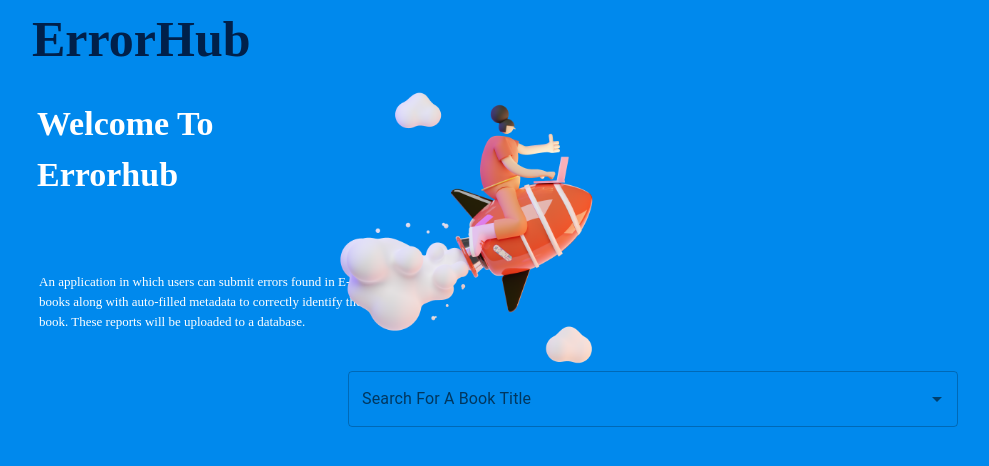
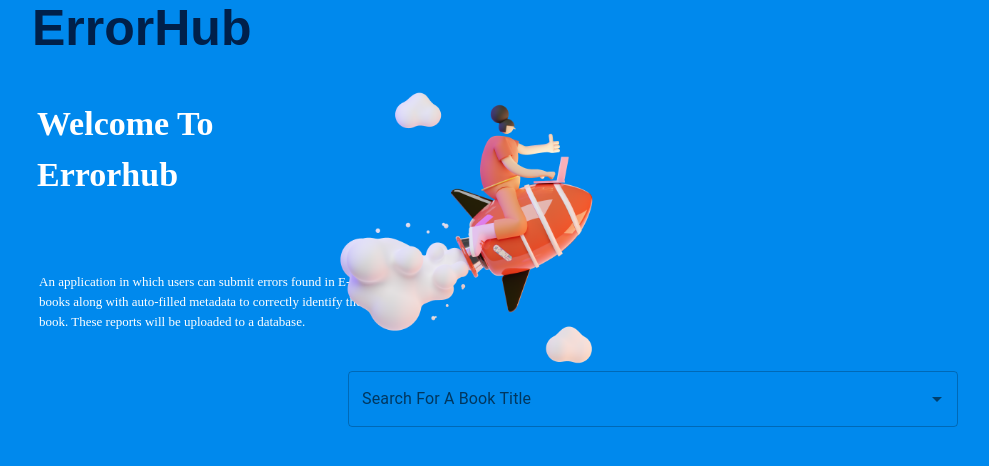
Before and after one commit to Dada-Tech/error-hub, a React (Create React App) app: page / in a window 1280 px wide. Shown: the top 466 px of the page, without its empty margins (36-1025 px from the left). Built offline with nearby package versions, Linux system fonts and the light colour scheme.

Commit message:
few tweaks

```diff
--- a/src/pages/Home/Home.module.scss
+++ b/src/pages/Home/Home.module.scss
@@ -1,18 +1,31 @@
+.errorhublogo {
+  background-color: transparent;
+  height: 56px;
+  left: 0px;
+  position: absolute;
+  top: 16px;
+  width: 59px;
+}
+
 .header {
-  position: absolute;
-  width: 204px;
-  height: 79px;
-  left: 68px;
-  top: 0px;
-
-  font-family: 'Saira SemiCondensed', serif;
+  //ackground-color: transparent;
+  color: #00204a;
+  font-family: var(--font-family-saira_semicondensed-semibold);
+  font-size: 50px;
   font-style: normal;
   font-weight: 600;
-  font-size: 50px;
-  line-height: 79px;
+  height: auto;
+  left: 68px;
+  letter-spacing: 0.00px;
+  line-height: normal;
+  mix-blend-mode: normal;
+  position: absolute;
+  text-align: left;
+  top: -1px;
+  width: auto;
   /* identical to box height */
 
-  color: #00204A;
+  //color: #00204A;
 }
 
 .typography {
@@ -39,7 +52,7 @@
   display: flex;
   flex-direction: column;
   align-items: flex-start;
-  padding: 0px;
+  //padding: 0px;
 
   position: absolute;
   left: 73px;
@@ -54,7 +67,7 @@
   display: flex;
   flex-direction: column;
   align-items: flex-start;
-  padding: 0px;
+  //padding: 0px;
 
   position: absolute;
   width: 329px;
@@ -66,8 +79,8 @@
 
   /* h6 */
 
-  width: 329px;
-  height: 115px;
+  //width: 329px;
+  //height: 115px;
 
   /* Description text */
   font-family: 'Poppins', serif;
@@ -103,7 +116,7 @@
 
   flex-direction: row;
   align-items: flex-start;
-  padding: 0px;
+  //padding: 0px;
   gap: 8px;
 
   width: 610px;
```
